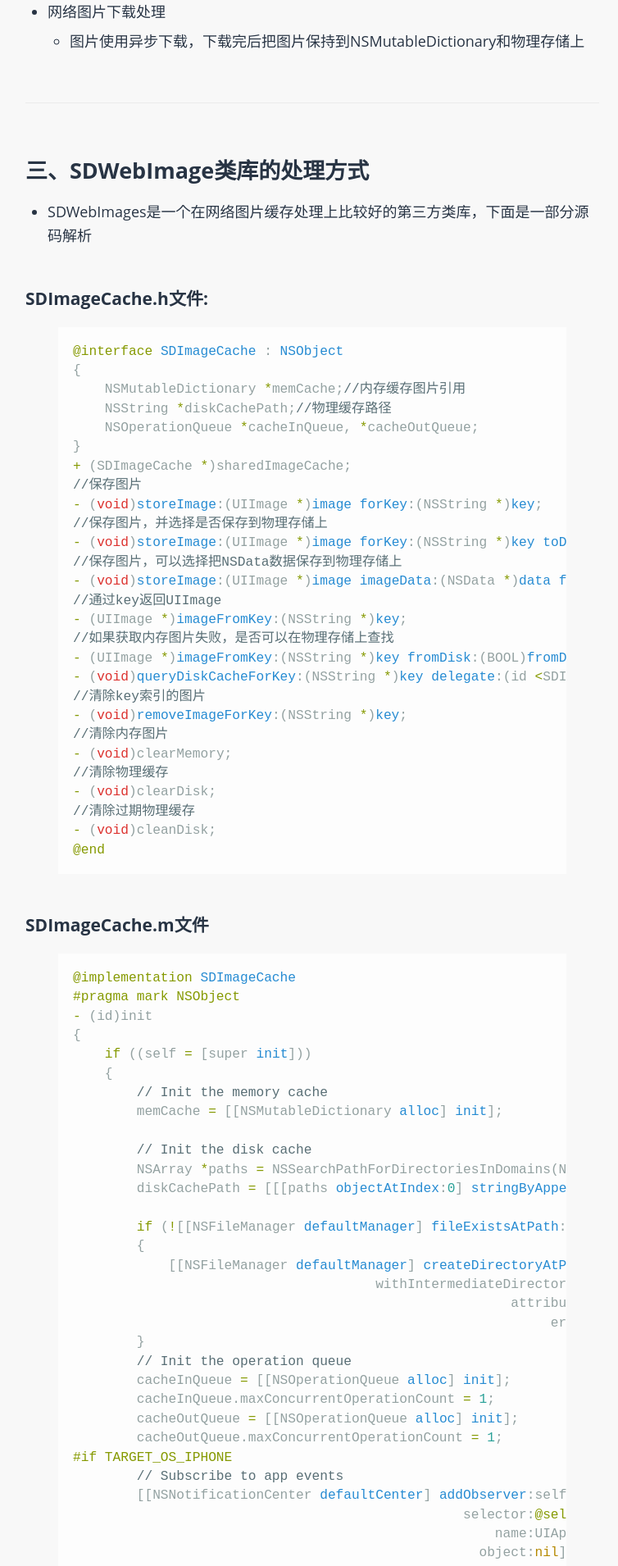
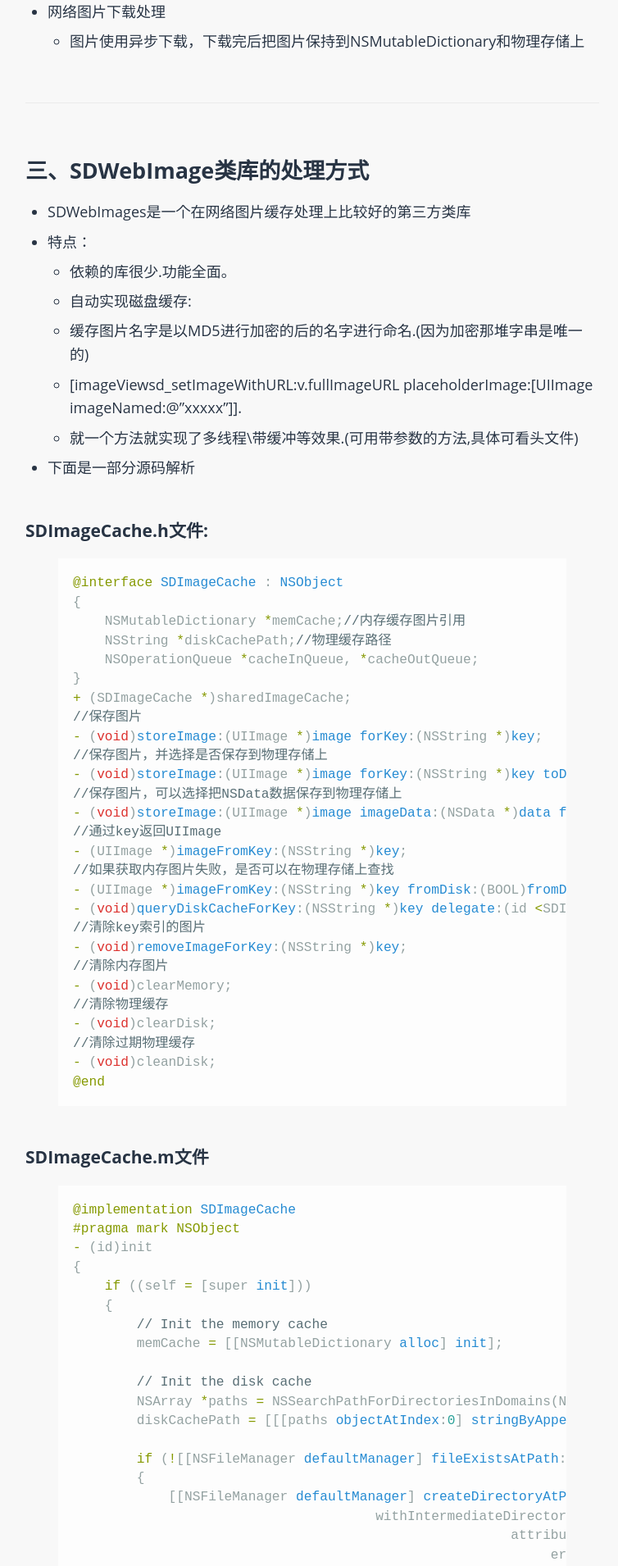
Before and after one commit to hahn1994/hahn1994.github.io, a Jekyll site: the page built from _posts/2016-05-24-ios-image-caches.md, in a window 1280 px wide. Shown: the part 2178-4088 px from the top of the page at 82% size, without its empty margins (259-1013 px from the left). Built offline with Jekyll 4.4.1, drawn with Linux system fonts in a browser that asks for light colours; comment, search, counter and statistics services are not loaded; some of the changed text lies outside the part shown.

Commit message:
update a post

```diff
--- a/_posts/2016-05-24-ios-image-caches.md
+++ b/_posts/2016-05-24-ios-image-caches.md
@@ -83,7 +83,14 @@
 
 ## 三、SDWebImage类库的处理方式
 
-- SDWebImages是一个在网络图片缓存处理上比较好的第三方类库，下面是一部分源码解析
+- SDWebImages是一个在网络图片缓存处理上比较好的第三方类库
+- 特点：
+    - 依赖的库很少.功能全面。
+    - 自动实现磁盘缓存:
+    - 缓存图片名字是以MD5进行加密的后的名字进行命名.(因为加密那堆字串是唯一的)
+    - [imageViewsd_setImageWithURL:v.fullImageURL placeholderImage:[UIImage imageNamed:@”xxxxx”]].
+    - 就一个方法就实现了多线程\带缓冲等效果.(可用带参数的方法,具体可看头文件)
+- 下面是一部分源码解析
 
 ### SDImageCache.h文件:
 
@@ -456,3 +463,15 @@
 }
 @end
 {% endhighlight %}
+
+- SDWebImage中的一些参数：
+    - SDWebImageRetryFailed = 1<< 0,   默认选项，失败后重试
+    - SDWebImageLowPriority = 1<< 1,    使用低优先级
+    - SDWebImageCacheMemoryOnly = 1<< 2,   仅仅使用内存缓存
+    - SDWebImageProgressiveDownload = 1<< 3,   显示现在进度
+    - SDWebImageRefreshCached = 1<< 4,    刷新缓存
+    - SDWebImageContinueInBackground =1 << 5,   后台继续下载图像
+    - SDWebImageHandleCookies = 1<< 6,    处理Cookie
+    - SDWebImageAllowInvalidSSLCertificates= 1 << 7,    允许无效的SSL验证
+    - SDWebImageHighPriority = 1<< 8,     高优先级
+    - SDWebImageDelayPlaceholder = 1<< 9     延迟显示占位图片
```
